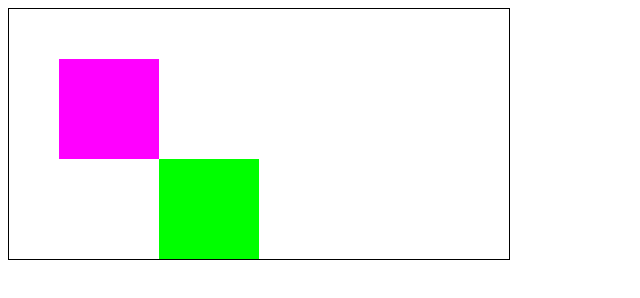
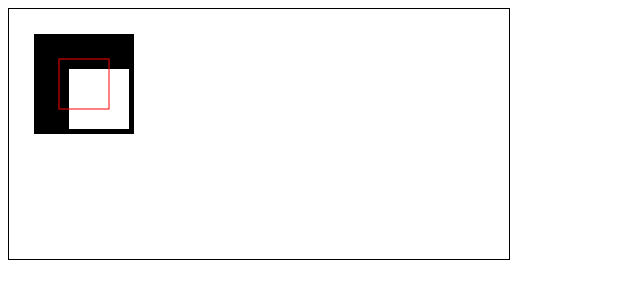
Before and after one commit to azizul-haque-codehub/Basic-CGs_and_WebGs, a plain HTML site: page canvas-api/02-basic-e.g/index.html in a window 1280 px wide. Shown: the whole page, without its empty margins (0-640 px from the left). Drawn offline with Linux system fonts and the light colour scheme.

Commit message:
add a shapes eg

```diff
--- a/canvas-api/02-basic-e.g/index.html
+++ b/canvas-api/02-basic-e.g/index.html
@@ -13,13 +13,17 @@
 				}
 			</style>
 			<canvas width="500px" height="250px"></canvas>
-			<script>
+			<script type="text/ecmascript">
 				const canvas = document.querySelector("canvas");
 				const ctx = canvas.getContext("2d");
-                ctx.fillStyle = '#ff00ff'
-                ctx.fillRect(50, 50 , 100 , 100)
-                ctx.fillStyle = '#0f0'
-                ctx.fillRect(150, 150 , 100 , 100)
+				// ctx.fillStyle = "#ff00ff";
+				// ctx.fillRect(50, 50, 100, 100);
+				// ctx.fillStyle = "#0f0";
+				// ctx.fillRect(150, 150, 100, 100);
+				ctx.fillRect(25, 25, 100, 100);
+				ctx.clearRect(60, 60, 60, 60);
+                ctx.strokeStyle  = 'red'
+				ctx.strokeRect(50, 50, 50, 50);
 			</script>
 		</main>
 	</body>
```
